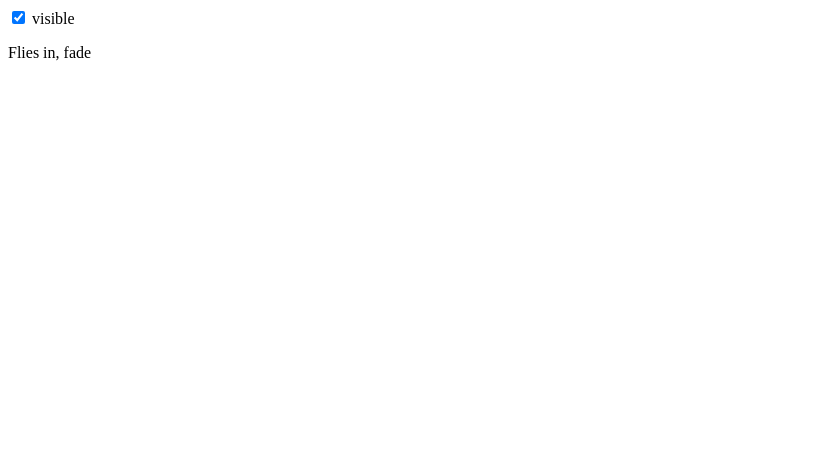
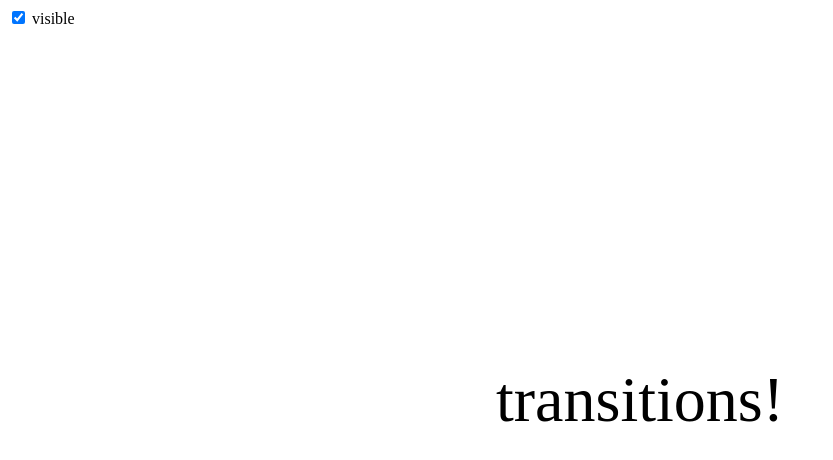
Before and after one commit to Cristiandi/svelte-tutorial, a SvelteKit app: page /app in a window 1280 px wide. Shown: the top 460 px of the page, without its empty margins (0-833 px from the left). Built offline with nearby package versions, Linux system fonts and the light colour scheme.

Commit message:
Transitions / Custom CSS transitions

```diff
--- a/src/routes/app/+page.svelte
+++ b/src/routes/app/+page.svelte
@@ -1,6 +1,25 @@
 <script>
-	import { fade, fly } from 'svelte/transition';
+	import { fade } from 'svelte/transition';
+	import { elasticOut } from 'svelte/easing';
+
 	let visible = true;
+
+	function spin(node, { duration }) {
+		return {
+			duration,
+			css: (t) => {
+				const eased = elasticOut(t);
+
+				return `
+					transform: scale(${eased}) rotate(${eased * 1080}deg);
+					color: hsl(
+						${Math.trunc(t * 360)},
+						${Math.min(100, 1000 * (1 - t))}%,
+						${Math.min(50, 500 * (1 - t))}%
+					);`;
+			}
+		};
+	}
 </script>
 
 <label>
@@ -9,7 +28,22 @@
 </label>
 
 {#if visible}
-	<p in:fly={{ y: 200, duration: 2000 }} out:fade>
-		Flies in, fade
-	</p>
+	<div class="centered" in:spin={{ duration: 8000 }} out:fade>
+		<span>transitions!</span>
+	</div>
 {/if}
+
+<style>
+	.centered {
+		position: absolute;
+		left: 50%;
+		top: 50%;
+		transform: translate(-50%, -50%);
+	}
+
+	span {
+		position: absolute;
+		transform: translate(-50%, -50%);
+		font-size: 4em;
+	}
+</style>
```
